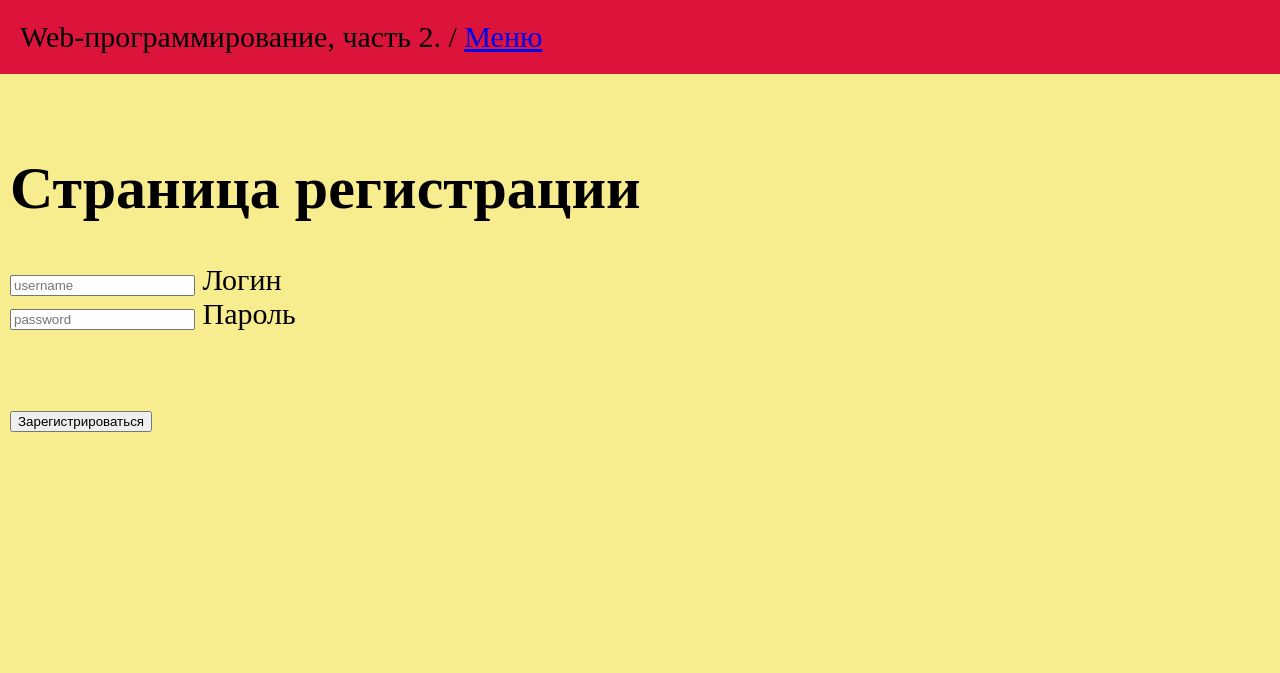
After one commit to AlinaPivovarova/web-programming-labs-2, a Python web app: template templates/register.html in a window 1280 px wide. The commit adds this page. Shown: the top 673 px of the page. Run offline with Jinja, Linux system fonts and the light colour scheme; the template is opened without the code that fills it, so the values that code supplies are empty.

Commit message:
Регистрация 3х пользоваелей

```diff
--- a/templates/lab5users.html
+++ b/templates/lab5users.html
@@ -4,7 +4,7 @@
 
 {% block main %}
     <h1>Users:</h1>
-    <form method="post"></form>
+    <form method="post">
     <ul>
     {% for user in users %}
         <li>{{ user }}</li>
--- /dev/null
+++ b/templates/register.html
@@ -0,0 +1,23 @@
+{% extends "base.html" %}
+
+{% block lab %}Лабораторная работа 5{% endblock %}
+
+{% block main %}
+    <form method="post">
+        <h1>Страница регистрации</h1>
+
+        <div>
+            <input type="text" name="username" placeholder="username">
+            <label for="username">Логин</label>
+        </div>
+
+        <div>
+            <input type="text" name="password" placeholder="password">
+            <label for="password">Пароль</label>
+        </div>
+        <br><span class="error" style="color: red;">{{errors}}</span><br>
+
+        <button type="submit">Зарегистрироваться</button>
+
+    </form>
+{% endblock %}
```
